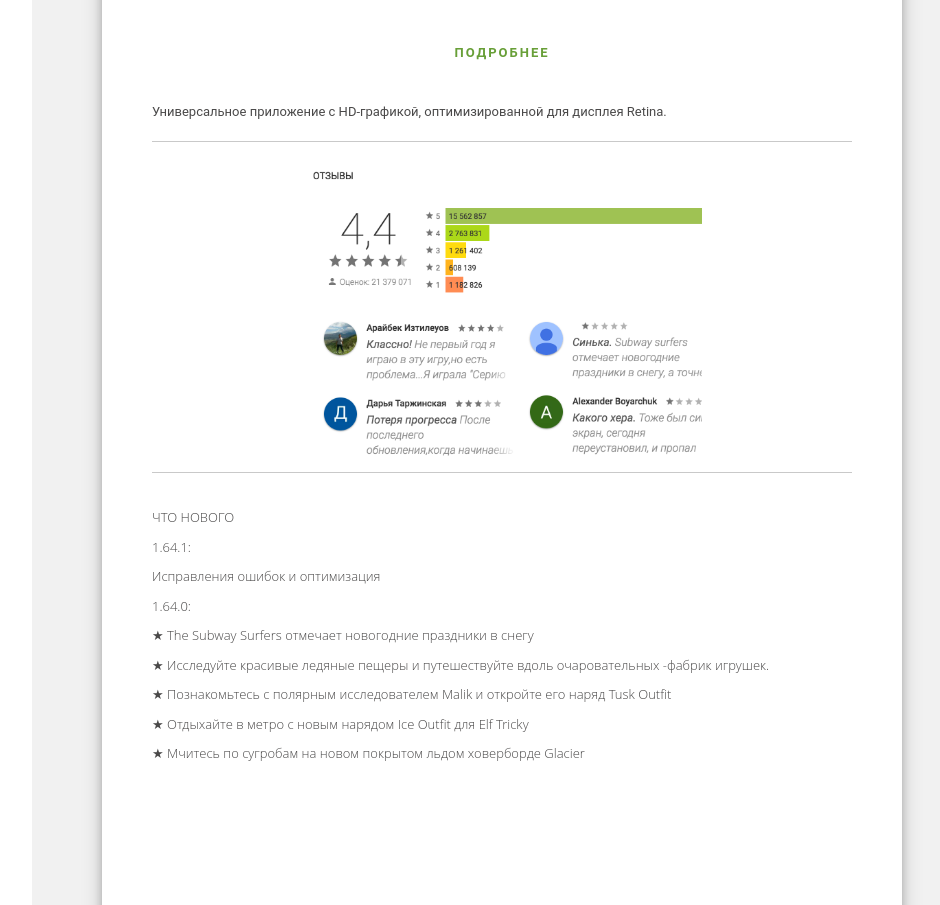
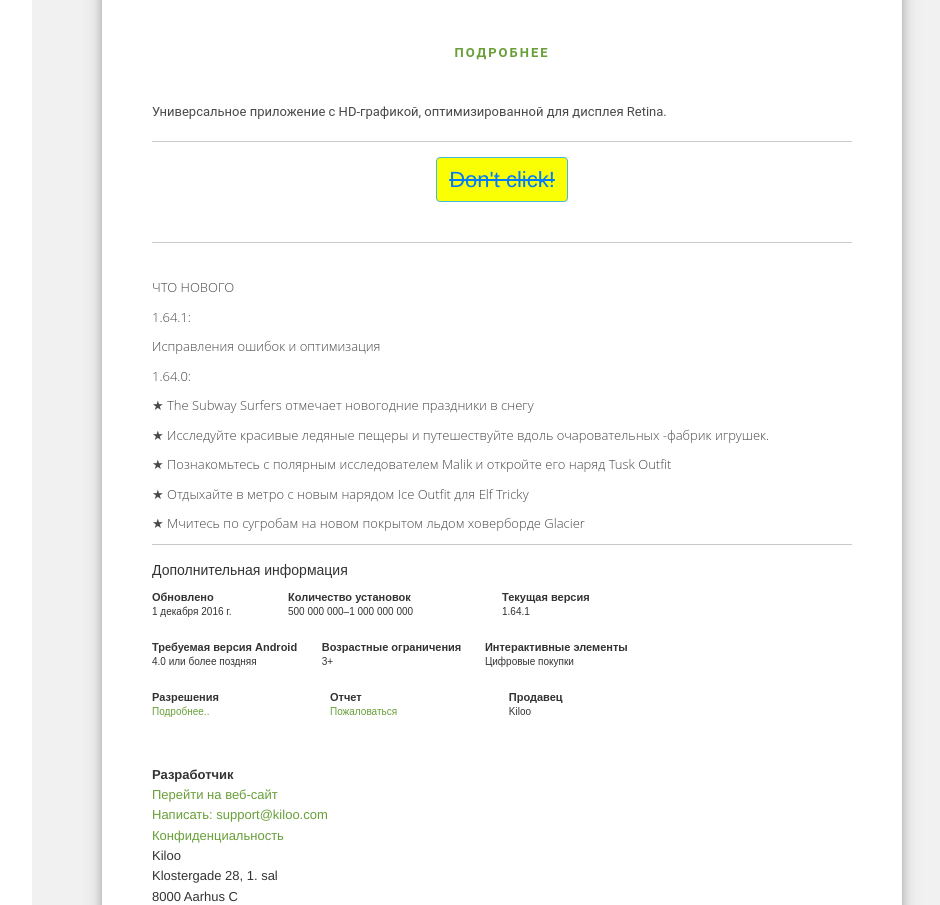
Before and after one commit to Polinabu/Page-of-store, a plain HTML site: page index.html in a window 1280 px wide. Shown: the part 967-1872 px from the top of the page, without its empty margins (154-1094 px from the left). Drawn offline with Linux system fonts and the light colour scheme.

Commit message:
JS, hover

```diff
--- a/index.html
+++ b/index.html
@@ -110,7 +110,10 @@
                     <p class="last_line_of_end_section">Универсальное приложение с HD-графикой, оптимизированной для дисплея Retina.</p>
                 </div>
                 <hr class="horizontal_line_of_inner">
-                <div class="feedback_reaction"></div>
+                <div class="have_fun">
+                    <p class="have_fun_animation">Have fun!</p>
+                    <button type="button" class="btn btn-info btn-click">Don't click!</button>
+                </div>
                 <hr class="horizontal_line_of_inner">
                 <div class="new_additions">
                     <p>ЧТО НОВОГО</p>
@@ -123,14 +126,74 @@
                     <p>★ Отдыхайте в метро с новым нарядом Ice Outfit для Elf Tricky</p>
                     <p>★ Мчитесь по сугробам на новом покрытом льдом ховерборде Glacier</p>
                 </div>
+                <hr class="horizontal_line_of_inner">
+                <p class="table_information">Дополнительная информация</p>
+                <div class="info_about_renewal">
+                    <table class="table table_end_of_inner_container_first_row">
+                        <thead>
+                            <tr>
+                                <th>Обновлено</th>
+                                <th>Количество установок</th>
+                                <th>Текущая версия</th>
+                            </tr>
+                        </thead>
+                        <tbody>
+                            <tr>
+                                <td>1 декабря 2016 г.</td>
+                                <td>500 000 000–1 000 000 000</td>
+                                <td>1.64.1</td>
+                            </tr>
+                        </tbody>
+                    </table>
+                    <table class="table table_end_of_inner_container_second_row">
+                        <thead>
+                            <tr>
+                                <th>Требуемая версия Android</th>
+                                <th>Возрастные ограничения</th>
+                                <th>Интерактивные элементы</th>
+                            </tr>
+                        </thead>
+                        <tbody>
+                            <tr>
+                                <td>4.0 или более поздняя</td>
+                                <td>3+</td>
+                                <td>Цифровые покупки</td>
+                            </tr>
+                        </tbody>
+                    </table>
+                    <table class="table table_end_of_inner_container_third_row">
+                        <thead>
+                            <tr>
+                                <th>Разрешения</th>
+                                <th>Отчет</th>
+                                <th>Продавец</th>
+                            </tr>
+                        </thead>
+                        <tbody>
+                            <tr>
+                                <td><a class="green_link" href="#">Подробнее..</a></td>
+                                <td><a class="green_link" href="#">Пожаловаться</a></td>
+                                <td>Kiloo</td>
+                            </tr>
+                        </tbody>
+                    </table>
                 </div>
-
+                <div class="developer_info">
+                    <p class="develober_name">Разработчик</p>
+                    <p class="developer_info_adress"><a class="green_link" href="#">Перейти на веб-сайт</a></p>
+                    <p class="developer_info_adress"><a class="green_link" href="#">Написать: support@kiloo.com</a></p>
+                    <p class="developer_info_adress"><a class="green_link" href="#">Конфиденциальность</a></p>
+                    <p class="developer_info_adress">Kiloo</p>
+                    <p class="developer_info_adress">Klostergade 28, 1. sal</p>
+                    <p class="developer_info_adress">8000 Aarhus C</p>
                 </div>
+                <!--            end of inner container-->
+            </div>
+            <!--        end of outer container-->
         </div>
 
         <script src="jquery-3.1.1.js"></script>
         <script type="text/javascript" src="slick/slick/slick.min.js"></script>
-
         <script type="text/javascript">
             function myFunction() {
                 document.getElementById("myDropdown").classList.toggle("show");
@@ -149,7 +212,6 @@
             }
 
         </script>
-
         <script type="text/javascript">
             $(document).ready(function() {
                 $('.carousel_group').slick({
@@ -162,7 +224,6 @@
             });
 
         </script>
-
         <script type="text/javascript">
             $(document).ready(function() {
                 $(".end_of_bottom_section").click(function() {
@@ -171,5 +232,12 @@
             });
 
         </script>
+        <script>
+            $(document).ready(function() {
+                $(".btn-info").click(function() {
+                    $(".have_fun_animation").css("color", "red").slideUp(2000).slideDown(2000);
+                });
+            });
 
+        </script>
 </body>
--- a/style/style.css
+++ b/style/style.css
@@ -26,7 +26,7 @@
 .outer-containet {
     padding-top: 40px;
     margin-left: 186px;
-    height: 2000px;
+    height: 1900px;
     text-align: center;
     background-color: #f1f1f1;
 }
@@ -379,7 +379,6 @@
     height: 300px;
     background-size: cover;
 }
-
 .new_additions {
     margin-top: 5px;
     margin-left: 50px;
@@ -390,3 +389,98 @@
     line-height: 1.5;
     font-weight: 200;
 }
+.have_fun_animation {
+    display: none;
+    text-align: center;
+    font-weight: 700;
+    font-family: 'Jura', sans-serif;
+    margin-top: 10px;
+}
+.btn-click {
+    text-decoration: line-through;
+    font-size: 22px;
+    background-color: #faff04;
+    color: #007bff;
+    margin-top: 15px;
+}
+.have_fun {
+    height: 100px;
+    width: 300px;
+    margin: auto;
+    text-align: center;
+}
+.btn-info:focus {
+    background-color: #007bff;
+    border-color: none;
+}
+.btn-info:hover {
+    color: #faff04;
+    background-color: #007bff;
+    border-color: none;
+    text-decoration: underline;
+}
+.btn-info {
+    border-color: none !important;
+}
+.info_about_renewal {
+    font-family: 'Ubuntu Condensed', sans-serif;
+    margin-left: 50px;
+    width: 500px;
+}
+thead {
+    font-family: 'Ubuntu Condensed', sans-serif;
+}
+th {
+    font-family: 'Ubuntu Condensed', sans-serif;
+    font-size: 11px;
+    font-weight: 800;
+}
+td {
+    font-family: 'Ubuntu Condensed', sans-serif;
+    font-size: 10px;
+}
+.table > thead > tr > th {
+    border-bottom: none;
+    border-top: none;
+}
+.green_link {
+    color: #689f38;
+}
+.green_link:hover {
+    color: #689f38;
+}
+.table_information {
+    font-family: 'Ubuntu Condensed', sans-serif;
+    margin-left: 50px;
+    margin-top: 15px;
+}
+.table > tbody > tr > td {
+    padding: 0px;
+    border-top: none;
+}
+.table > thead > tr > th {
+    padding: 0px;
+}
+.developer_info {
+    margin-top: 50px;
+    margin-left: 50px;
+    line-height: 0.8;
+    font-size: 13px;
+}
+.develober_name {
+    font-weight: 600;
+}
+.glyphicon-search {
+    padding: 0px;
+}
+.glyphicon {
+    top: 0px;
+}
+.btn-primary {
+    background-color: #4387fd;
+    border: none;
+    border-radius: 0;
+}
+.form-control {
+    border-radius: 0px;
+}
```
Also changed, not shown: style/bootstrap-theme.css, style/bootstrap.css. Lines whose indentation alone changed are shown as unchanged.
